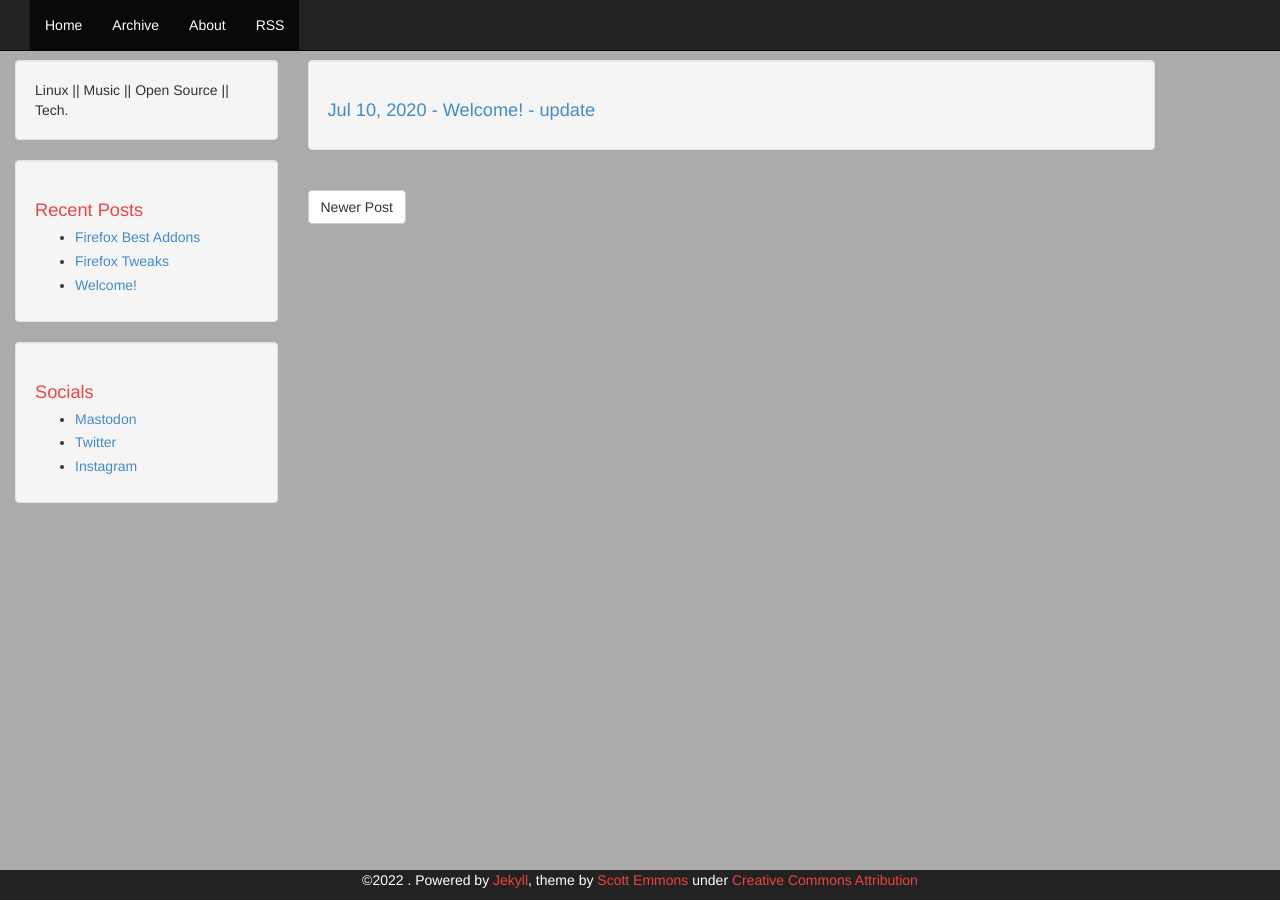
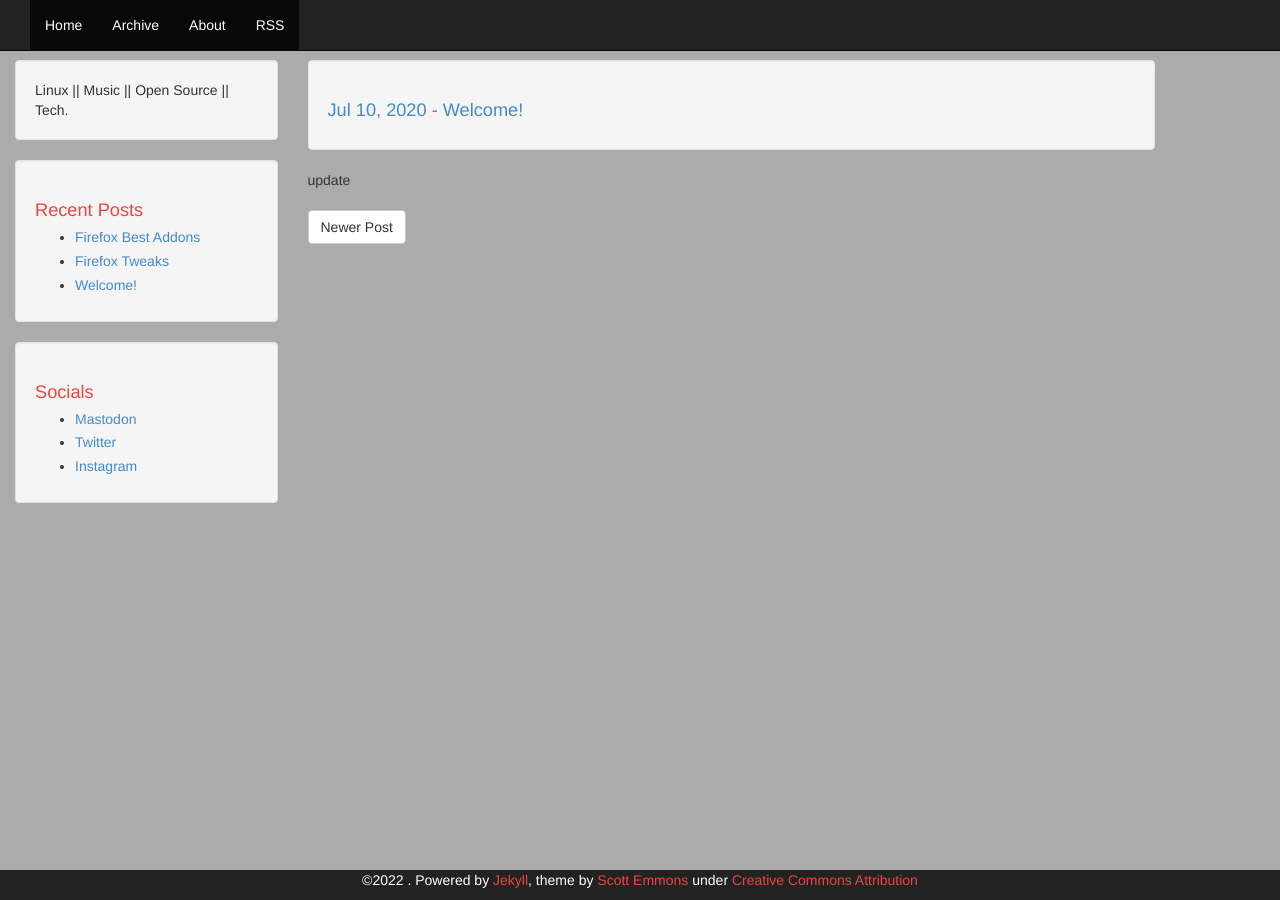
Before and after one commit to marekpistorius/blog.github.io, a Jekyll site: the page built from _posts/2020-07-10-welcome.markdown, in a window 1280 px wide. Built offline with Jekyll 4.4.1, drawn with Linux system fonts in a browser that asks for light colours.

Commit message:
Update post.html

```diff
--- a/_layouts/post.html
+++ b/_layouts/post.html
@@ -8,11 +8,14 @@
         <div class="col-md-9">
           <div class="article">
             <div class="well">
-                <h1><a href="{{ site.baseurl}}{{ page.url }}">{{ page.date | date: "%b %-d, %Y" }} - {{ page.title }} - {{ page.categories }}</a></h1>
+                <h1><a href="{{ site.baseurl}}{{ page.url }}">{{ page.date | date: "%b %-d, %Y" }} - {{ page.title }} </a></h1>
             <div class="post-content">
             {{ content }}
             </div>
             </div>
+          <div>
+               {{ page.categories }}
+          </div>
           </div>
           <div class="pagination">
               {% if page.next %}
```
